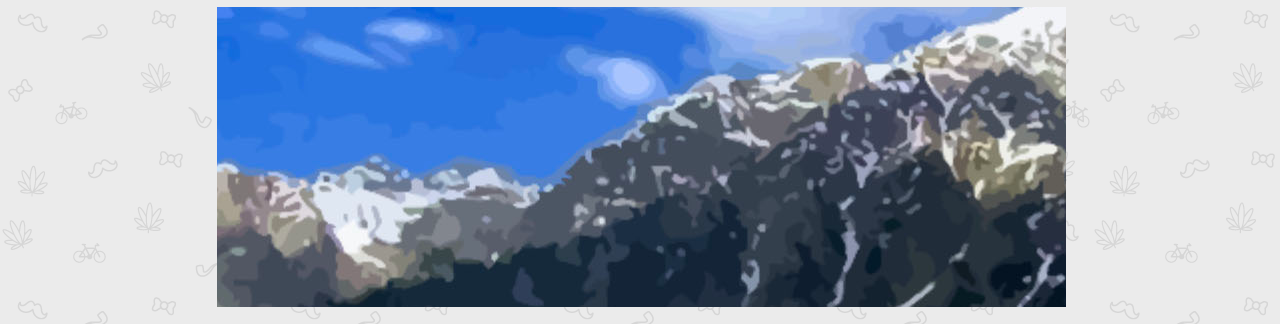
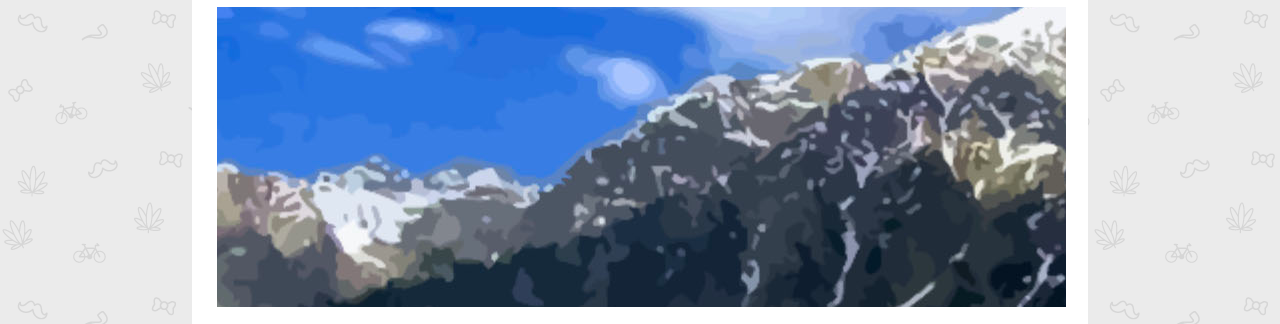
Before and after one commit to leenbean16/cleanpeakslabs, a plain HTML site: page index.html in a window 1280 px wide. Shown: the part 87-411 px from the top of the page. Drawn offline with nearby package versions, Linux system fonts and the light colour scheme; some packages are replaced by stand-ins of ours; a web font is replaced by a local one.

Commit message:
container color

```diff
--- a/cpl.css
+++ b/cpl.css
@@ -17,6 +17,10 @@ body {
     width: 98%;
     margin-left: 10px;
     left: auto;
+}
+
+.container{
+	background: white;
 }
 
 #headerimg {
```
